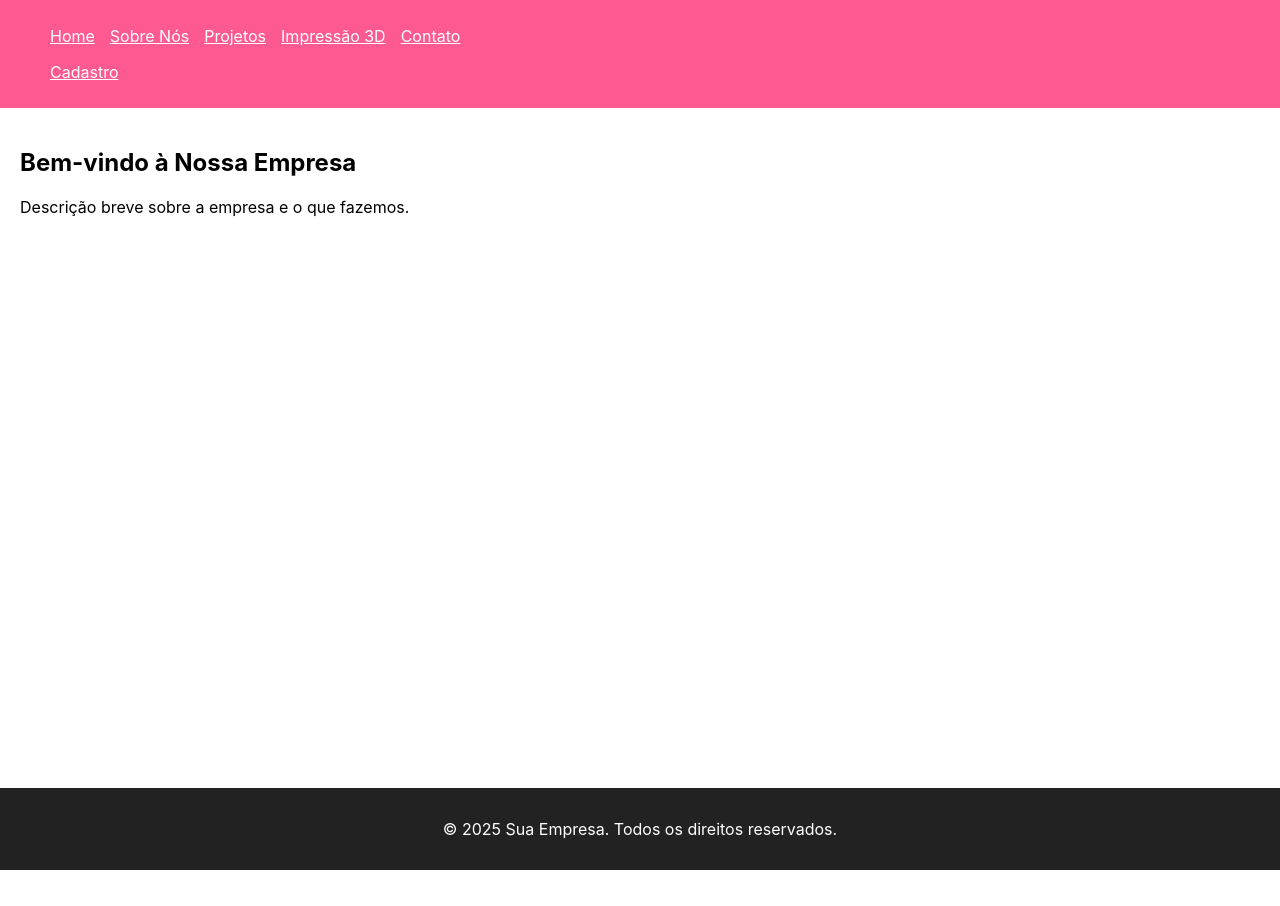
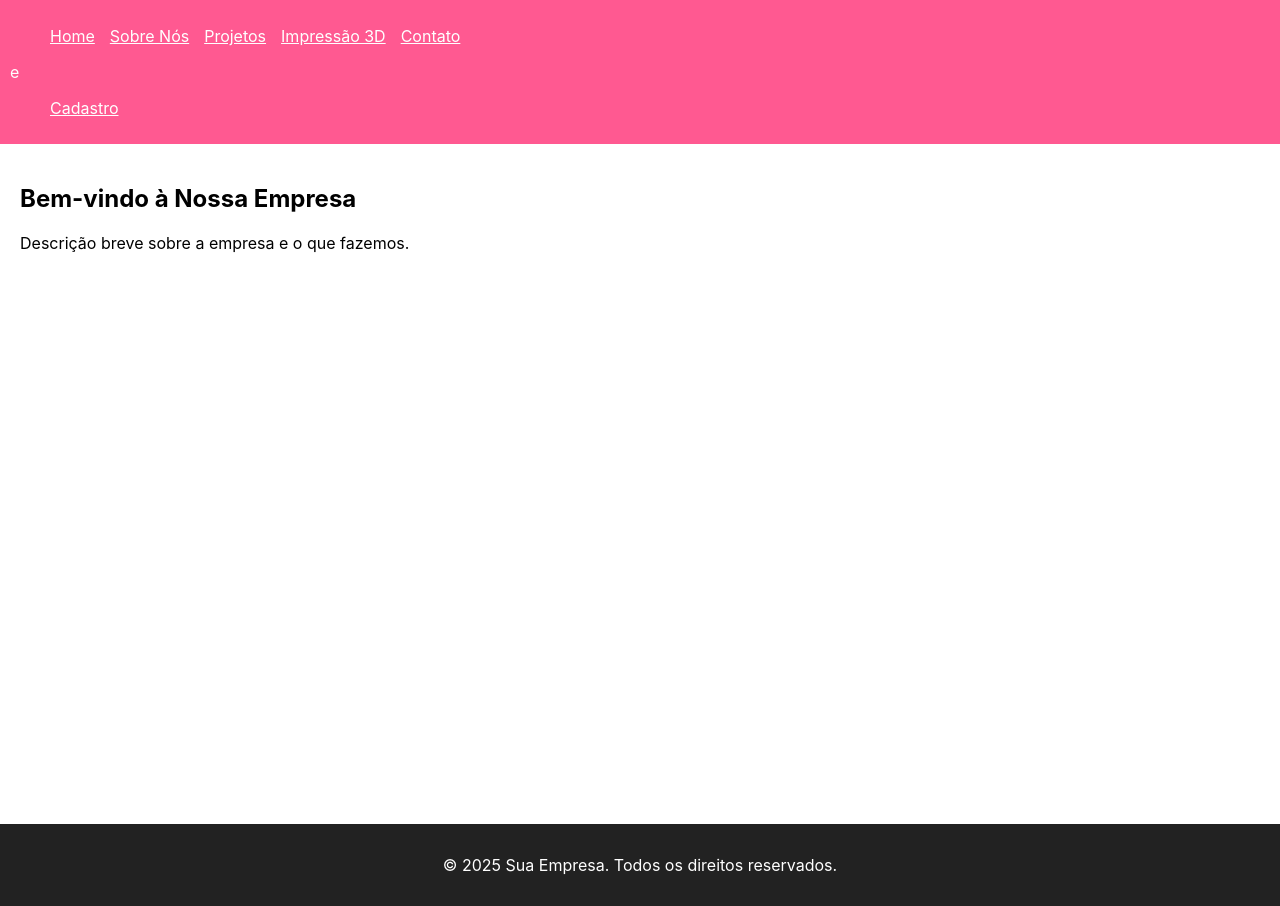
Before and after one commit to projetosTherion/TraineeWeb, a React (Create React App) app in the folder therion/: page / in a window 1280 px wide. Before the commit the page ends 870 px from the top, so only its background shows below. Built offline with nearby package versions, Linux system fonts and the light colour scheme.

Commit message:
Update Header

```diff
--- a/therion/src/components/Header.jsx
+++ b/therion/src/components/Header.jsx
@@ -15,6 +15,7 @@ function Header() {
         </ul>
       </nav>
       <nav>
+        e
         <ul style={{listStyle: 'none', display: 'flex', gap: '15px' }}>
           <li>
             <Link to="/" style={{ color: '#fff' }}> Cadastro </Link>
```
